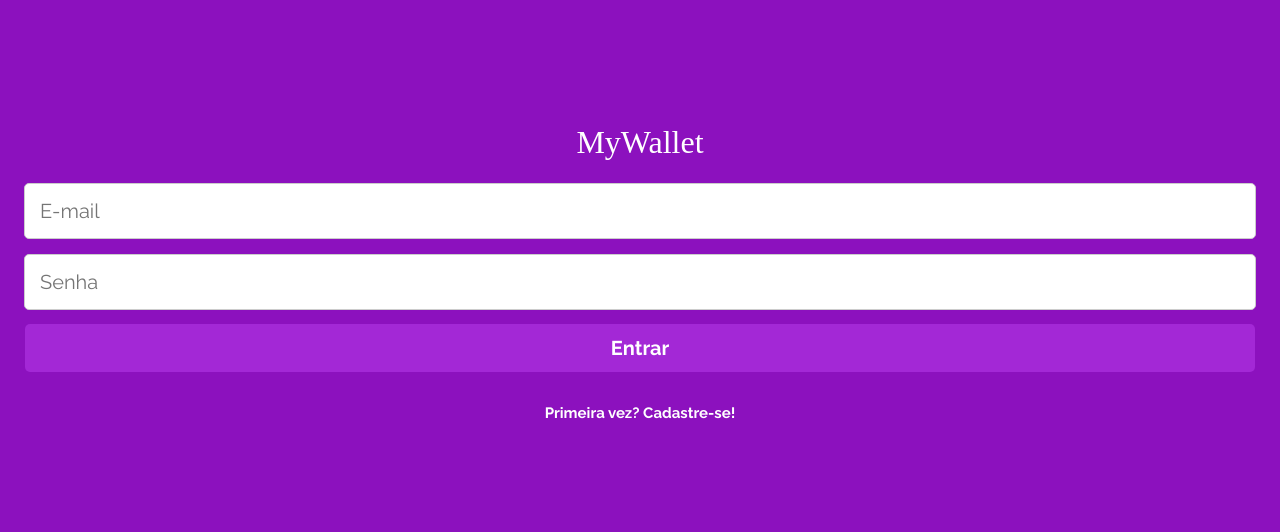
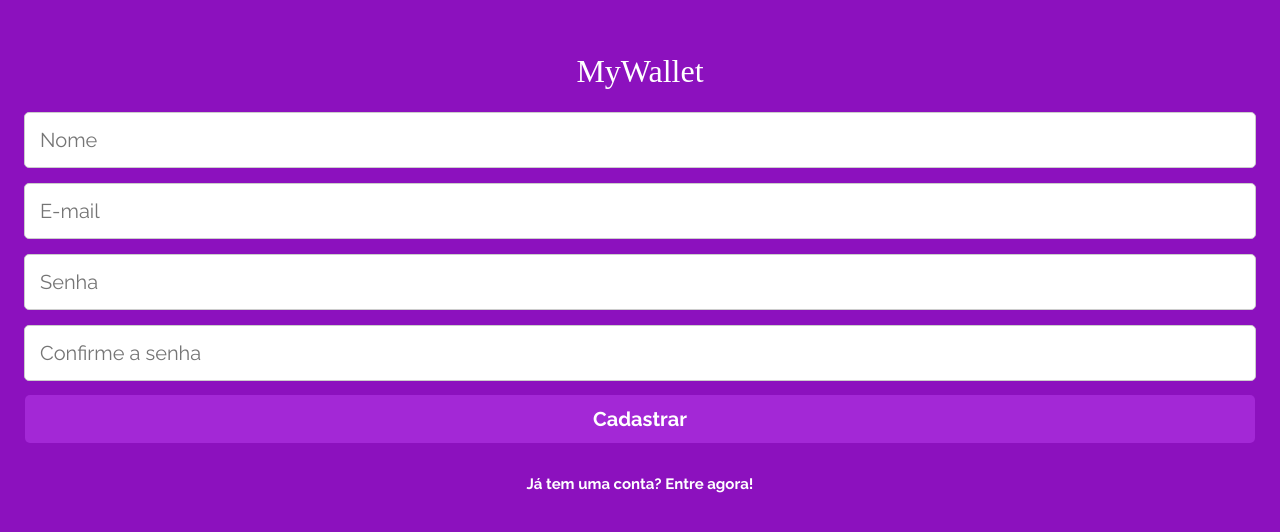
Before and after one commit to ana-btz/projeto14-mywallet-front, a React (Create React App) app: page /cadastro in a window 1280 px wide. Shown: the part 138-670 px from the top of the page. Built offline with nearby package versions, Linux system fonts and the light colour scheme; a web font is replaced by a local one.

Commit message:
feat: implement routes and navigation

```diff
--- a/package.json
+++ b/package.json
@@ -3,9 +3,11 @@
   "version": "0.1.0",
   "private": true,
   "dependencies": {
+    "axios": "^1.3.6",
     "react": "^18.2.0",
     "react-dom": "^18.2.0",
     "react-icons": "^4.8.0",
+    "react-router-dom": "^6.10.0",
     "react-scripts": "5.0.1",
     "styled-components": "^5.3.10"
   },
--- a/src/App.js
+++ b/src/App.js
@@ -2,14 +2,20 @@ import Home from "./pages/Home";
 import NewTransaction from "./pages/NewTransaction";
 import SignIn from "./pages/SignIn";
 import SignUp from "./pages/SignUp";
+import { BrowserRouter, Route, Routes } from "react-router-dom";
+
+const type = "entrada";
 
 export default function App() {
   return (
-    <>
-      {/* <Home /> */}
-      {/* <NewTransaction /> */}
-      <SignIn />
-      {/* <SignUp /> */}
-    </>
+    <BrowserRouter>
+      <Routes>
+        <Route path="/" element={<SignIn />} />
+        <Route path="/cadastro" element={<SignUp />} />
+        <Route path="/home" element={<Home />} />
+        <Route path={`/nova-transacao/${type}`} element={<NewTransaction />} />
+        {/* <Route path="*" element={<ErrorPage />} /> */}
+      </Routes>
+    </BrowserRouter>
   );
 }
--- a/src/pages/Home/index.js
+++ b/src/pages/Home/index.js
@@ -1,3 +1,4 @@
+import { useNavigate } from "react-router-dom";
 import {
   Container,
   Header,
@@ -31,6 +32,12 @@ export default function Home() {
       type: "entrada",
     },
   ];
+
+  const navigate = useNavigate();
+
+  function newTransaction(type) {
+    navigate(`/nova-transacao/${type}`);
+  }
 
   let total = 0;
   transactions.forEach((t) => {
@@ -68,11 +75,11 @@ export default function Home() {
       </TransactionsTable>
 
       <ButtonsContainer>
-        <button>
+        <button onClick={() => newTransaction("entrada")}>
           <ion-icon name="add-circle-outline"></ion-icon>
           <p>Nova entrada</p>
         </button>
-        <button>
+        <button onClick={() => newTransaction("saida")}>
           <ion-icon name="remove-circle-outline"></ion-icon>
           <p>Nova saída</p>
         </button>
--- a/src/pages/NewTransaction/index.js
+++ b/src/pages/NewTransaction/index.js
@@ -1,12 +1,19 @@
+import { useNavigate } from "react-router-dom";
 import styled from "styled-components";
 
 export default function NewTransaction() {
+  const navigate = useNavigate();
   const type = "entrada"; // o tipo de transação vem do BD
+
+  function handleSubmit(e) {
+    e.preventDefault();
+    navigate("/home");
+  }
 
   return (
     <Container>
       <h1>{`Nova ${type}`}</h1>
-      <form>
+      <form onSubmit={handleSubmit}>
         <input placeholder="Valor" type="text" />
         <input placeholder="Descrição" type="text" />
         <button>{`Salvar ${type}`}</button>
--- a/src/pages/SignIn/index.js
+++ b/src/pages/SignIn/index.js
@@ -1,17 +1,25 @@
 import styled from "styled-components";
 import Logo from "../../components/Logo";
+import { Link, useNavigate } from "react-router-dom";
 
 export default function SignIn() {
+  const navigate = useNavigate();
+
+  function handleSubmit(e) {
+    e.preventDefault();
+    navigate("/home");
+  }
+
   return (
     <Container>
       <Logo />
-      <form>
+      <form onSubmit={handleSubmit}>
         <input placeholder="E-mail" />
         <input placeholder="Senha" />
         <button>Entrar</button>
       </form>
 
-      <a>Primeira vez? Cadastre-se!</a>
+      <Link to="/cadastro">Primeira vez? Cadastre-se!</Link>
     </Container>
   );
 }
--- a/src/pages/SignUp/index.js
+++ b/src/pages/SignUp/index.js
@@ -1,11 +1,19 @@
 import styled from "styled-components";
 import Logo from "../../components/Logo";
+import { Link, useNavigate } from "react-router-dom";
 
 export default function SignUp() {
+  const navigate = useNavigate();
+
+  function handleSubmit(e) {
+    e.preventDefault();
+    navigate("/");
+  }
+
   return (
     <Container>
       <Logo />
-      <form>
+      <form onSubmit={handleSubmit}>
         <input placeholder="Nome" />
         <input placeholder="E-mail" />
         <input placeholder="Senha" />
@@ -13,7 +21,7 @@ export default function SignUp() {
         <button>Cadastrar</button>
       </form>
 
-      <a>Já tem uma conta? Entre agora!</a>
+      <Link to="/">Já tem uma conta? Entre agora!</Link>
     </Container>
   );
 }
```
Also changed, not shown: 1 other file (tests, documents, lock files or other folders).
